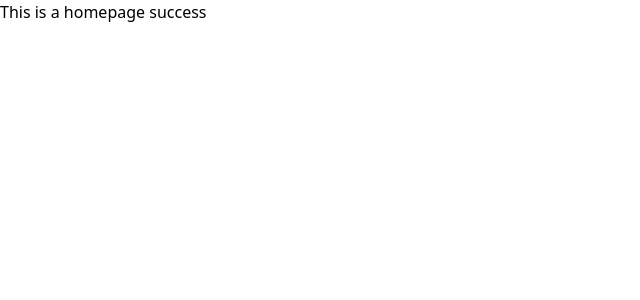
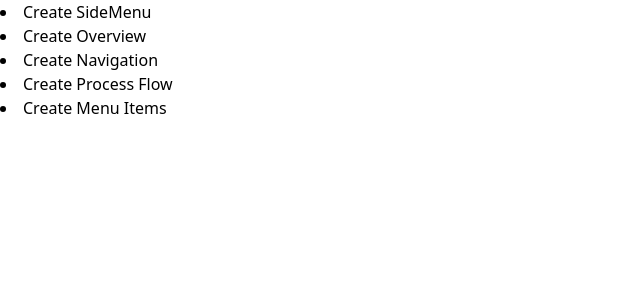
Before and after one commit to olympiosumbilon/InventorySystemV01, a React (Vite) app: page /dashboard in a window 1280 px wide. Shown: the top 300 px of the page, without its empty margins (0-640 px from the left). Built offline with nearby package versions, Linux system fonts and the light colour scheme.

Commit message:
Task: Create SPA Dashboard

```diff
--- a/src/pages/Dashboard/DashboardPage.tsx
+++ b/src/pages/Dashboard/DashboardPage.tsx
@@ -1,6 +1,12 @@
 const Dashboard = () =>{
     return(
-        <div>This is a homepage success</div>
+        <div>
+            <li>Create SideMenu</li>
+            <li>Create Overview</li>
+            <li>Create Navigation</li>
+            <li>Create Process Flow</li>
+            <li>Create Menu Items</li>
+        </div>
     )
 }
 export default Dashboard
```
